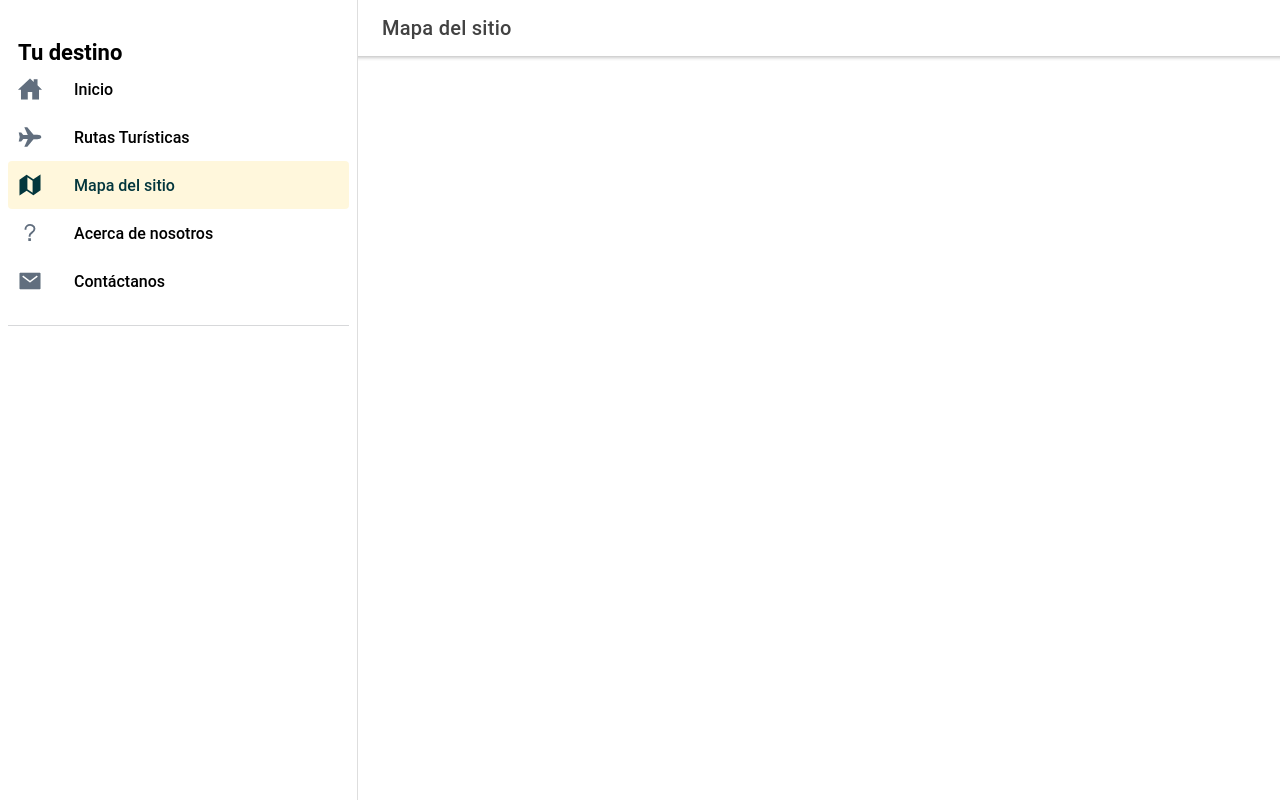
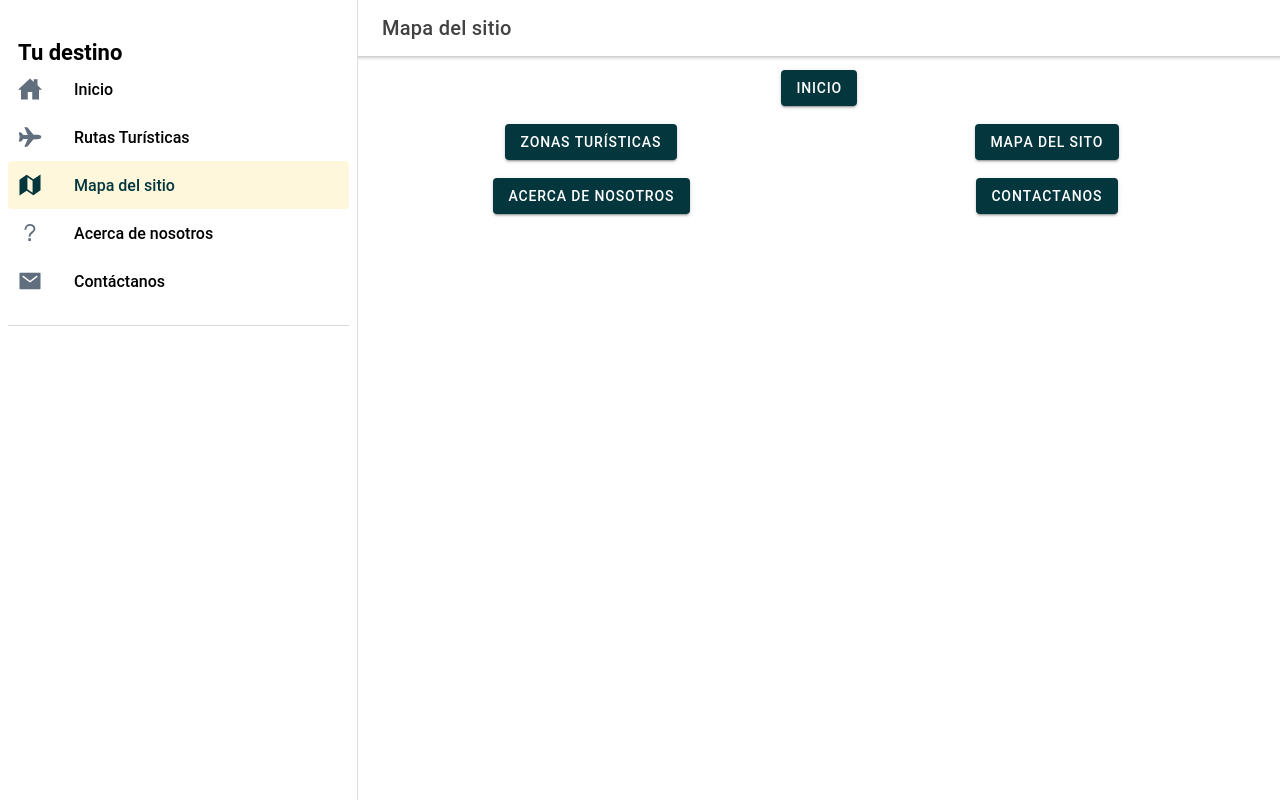
Before and after one commit to spiedra/tourist-routes-mobile, a React (Create React App) app: page /page/site-map in a window 1280 px wide. Built offline with nearby package versions, Linux system fonts and the light colour scheme.

Commit message:
Feat/ Added the site map content

```diff
--- a/src/pages/SiteMap/index.tsx
+++ b/src/pages/SiteMap/index.tsx
@@ -1,12 +1,46 @@
-import { IonPage } from "@ionic/react";
-import Header from "../../components/Header/Header";
+import {
+  IonButton,
+  IonCol,
+  IonContent,
+  IonGrid,
+  IonPage,
+  IonRow,
+} from '@ionic/react'
+import Header from '../../components/Header/Header'
 
 const SiteMap: React.FC = () => {
   return (
     <IonPage>
-      <Header title="Mapa del sitio" />
+      <Header title='Mapa del sitio' />
+      <IonContent>
+        <IonGrid>
+          <IonRow className='ion-justify-content-center'>
+            <IonCol size='12' className='ion-text-center'>
+              <IonButton href='/page/home'>Inicio</IonButton>
+            </IonCol>
+          </IonRow>
+          <IonRow className='ion-justify-content-center'>
+            <IonCol size='6' className='ion-text-center'>
+              <IonButton href='/page/tourist-routes'>
+                Zonas turísticas
+              </IonButton>
+            </IonCol>
+            <IonCol size='6' className='ion-text-center'>
+              <IonButton href='/page/site-map'>Mapa del sito</IonButton>
+            </IonCol>
+          </IonRow>
+          <IonRow className='ion-justify-content-center'>
+            <IonCol size='6' className='ion-text-center'>
+              <IonButton href='/page/about-us'>Acerca de nosotros</IonButton>
+            </IonCol>
+            <IonCol size='6' className='ion-text-center'>
+              <IonButton href='/page/contact-us'>Contactanos</IonButton>
+            </IonCol>
+          </IonRow>
+        </IonGrid>
+      </IonContent>
     </IonPage>
-  );
-};
+  )
+}
 
-export default SiteMap;
+export default SiteMap
```
